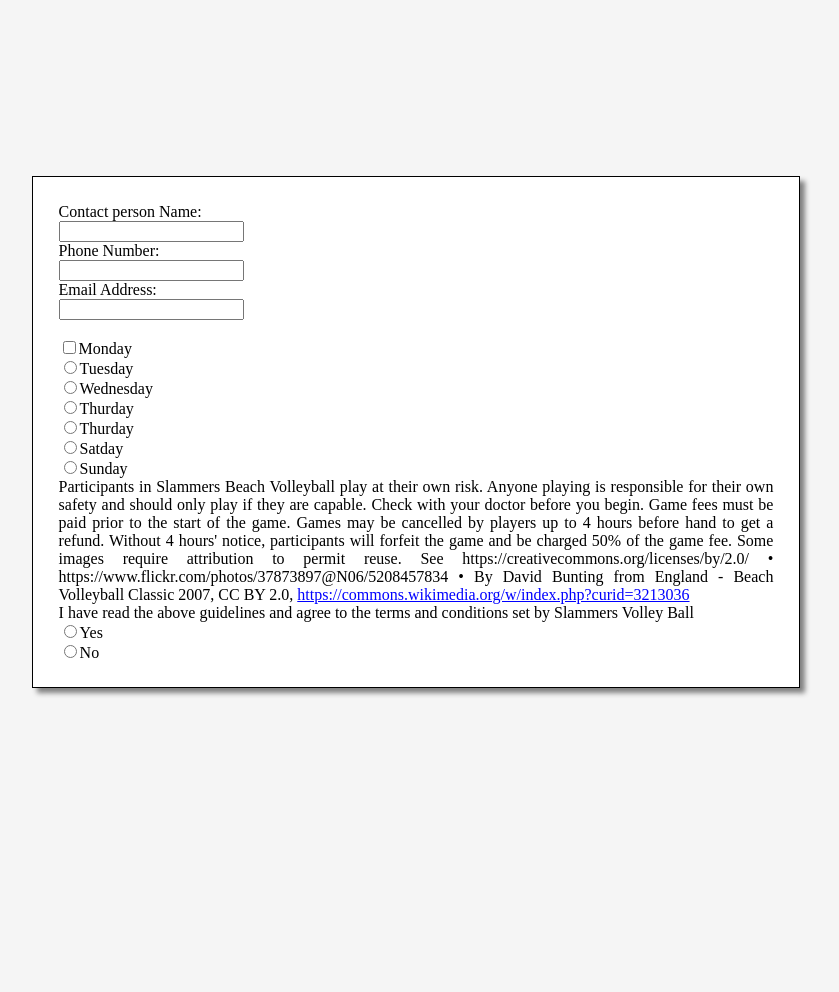
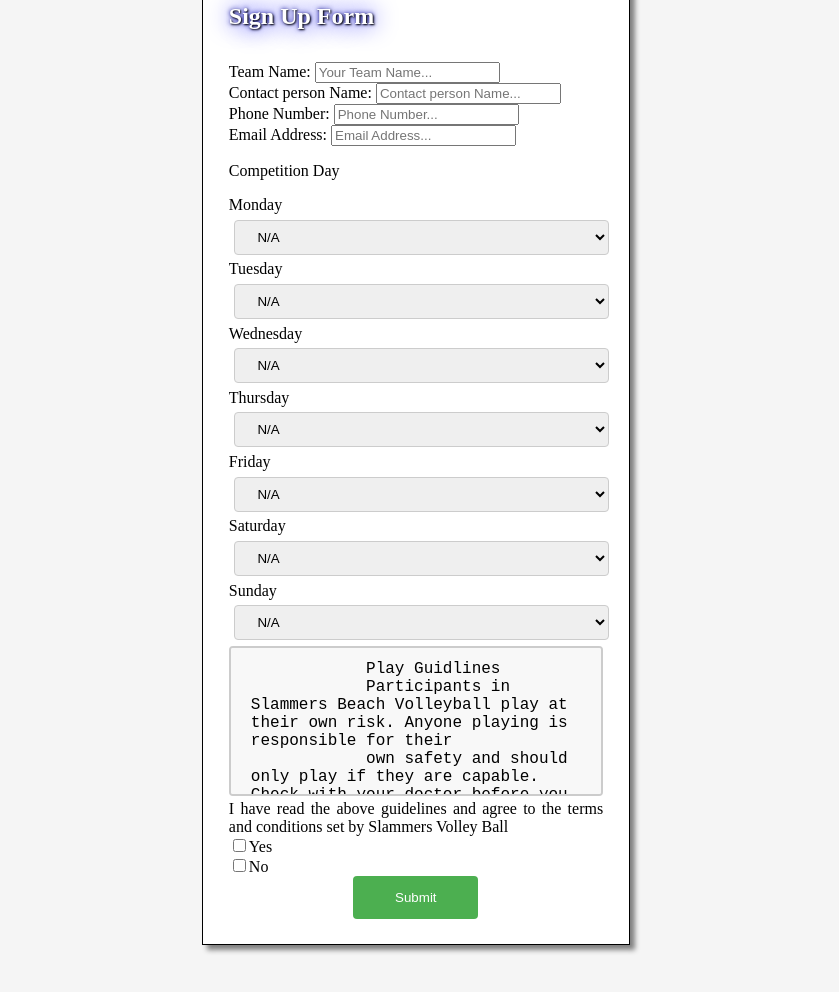
Before and after one commit to DavidPlummer/Beach-Volleyball, a plain HTML site: page Sign Up.html in a window 1280 px wide. Shown: the part 196-1188 px from the top of the page, without its empty margins (224-1063 px from the left). Before the commit the page ends 1140 px from the top, so only its background shows below. Drawn offline with nearby package versions, Linux system fonts and the light colour scheme.

Commit message:
Add files via upload
Added signup box, added formatting, sign up call to actions. still in draft

```diff
--- a/Mainstyle.css
+++ b/Mainstyle.css
@@ -165,6 +165,20 @@
 
 }
 
+section {
+    width: 66.6%;
+    float: left;
+    margin-top: 1%;
+    margin-left: 16.7%;
+    margin-right: 2%;
+    margin-bottom: 10%;
+    border: solid 1px;
+    background-color: white;
+    box-shadow: 3px 3px 5px #888888;
+
+}
+
+
 .text {
     padding-top: 3%;
     margin-top: 0;
@@ -195,11 +209,14 @@
     text-shadow: 1px 1px 2px black, 0 0 25px blue, 0 0 5px darkblue;
 }
 h5 {
-    font-size: 250%;
+    font-size: 100%;
     color: white;
-    text-shadow: 1px 1px 2px black, 0 0 25px blue, 0 0 5px darkblue;
-    margin-left: 33.3%;
-    margin-bottom: 1%;
+    text-shadow: 1px 1px 2px #000000, 0 0 25px #f7ff0c, 0 0 5px #8b840a;
+    margin-left: 0;
+    margin-bottom: 0;
+    margin-top: 12%;
+    padding: 0;
+    text-align: center;
 }
 
 aside {
@@ -251,18 +268,64 @@
     background-color: white
 }
 
+div .form {
+    border-radius: 5px;
+    background-color: #f2f2f2;
+    padding: 20px;
+}
+
 form {
     border: double black 1px;
-    margin-left: 20%;
-    margin-top: 20%;
+    margin-left: 33.3%;
+    margin-top: 11%;
     margin-bottom: 20%;
-    margin-right: 20%;
+    margin-right: 33.3%;
     padding: 2%;
     float: left;
     background-color: white;
     text-align: justify;
     box-shadow: 5px 5px 5px grey;
 }
+
+textarea {
+    width: 100%;
+    height: 150px;
+    padding: 12px 20px;
+    box-sizing: border-box;
+    border: 2px solid #ccc;
+    border-radius: 4px;
+    background-color: #f8f8f8;
+    font-size: 16px;
+    resize: none;
+}
+
+input [type=text], select {
+    width: 100%;
+    padding: 8px 18px;
+    margin: 1.5%;
+    display: inline-block;
+    border: 1px solid #ccc;
+    border-radius: 4px;
+    box-sizing: border-box;
+}
+
+input[type=submit] {
+    width: 33.3%;
+    background-color: #4CAF50;
+    color: white;
+    padding: 14px 20px;
+    margin-left: 33.3% ;
+    border: none;
+    border-radius: 4px;
+    cursor: pointer;
+}
+
+input[type=submit]:hover {
+background-color: #45a049;
+}
+
+
+
 
 .hyperlink{
     text-shadow: none;
@@ -278,7 +341,6 @@
     text-align: center;
     text-shaddow: none;
     text-decoration: none;
-    text-align: center;
 
 }
 
@@ -289,15 +351,25 @@
     text-align: center;
 }
 
+
+div .signup{
+    margin-top: 0;
+    width: 100%;
+
+}
 .signup {
-    width: 95%;
-    float:left;
-    margin-top:14%;
+    background-image: url("Image/sand.jpg");
+    background-repeat: round;
+    width: 100%;
+    background-position: center;
     padding: 0;
-    box-shadow: 3px 3px 5px #888888;
+    box-shadow: 0 4px 8px 0 rgba(0, 0, 0, 0.2), 0 6px 20px 0 rgba(0, 0, 0, 0.19);
     background-color: white;
-    margin-left: 2.5%;
+    margin:0;
     border: solid 1px;
+    color:white;
+    font-family: Tangerine;
+    font-size: 70px;
 }
 
 
@@ -308,18 +380,18 @@
     text-decoration: none;
     font-family: Tangerine;
     font-size: 50px;
-    color: black;
+    color: white;
     margin-left: 33.3%;
-    margin-top: 0%;
+    margin-top: 0;
     margin-bottom: .5%;
-    background-color: rgba(232, 210, 27, 0.63);
+    background-color: rgb(255, 5, 12);
     border: 2px solid rgba(76, 175, 80, 0);
-    box-shadow: 3px 3px 5px rgba(100, 90, 12, 0.63);
+    box-shadow: 3px 3px 5px rgb(255, 5, 12);
 }
 
 .button2:hover {
     background-color: rgba(232, 210, 27, 0.63);
-    color: black;
+    color: white;
     text-decoration: line-through;
     box-shadow: 0px 0px 1px 2px #15fdff;
 }
--- a/Sign Up.html
+++ b/Sign Up.html
@@ -11,13 +11,12 @@
 
 <body>
 
-<header class= "page">
+<header class="page">
 
     <h2> Sign Up</h2>
 
 </header>
 <nav>
-
 
 
     <ul class="menu">
@@ -30,56 +29,109 @@
     </ul>
     <div class="logo">
 
-        <a href= "Index.html"><img src="Image/vector_volleyball.jpg"></a>
+        <a href="Index.html"><img src="Image/vector_volleyball.jpg"></a>
     </div>
 
 
 </nav>
 
+<div>
+    <form>
+        <h4> Sign Up Form</h4>
 
-<div Class= "text">
+        <label for="Team name">Team Name:</label>
+        <input type="text" id="Team name" name="Team Name" placeholder="Your Team Name..."> <br>
 
-We would like an online sign-up form so people can register their team on the site.
-Data we need would be:
-•	Contact person name
-•	Contact phone number
-•	Contact email address
-•	Competition day (choose Monday – Saturday)
-•	Competition time (choose afternoon or evening)
-•	Tick-box for whether they have read and agree with our playing guidelines (below)
+        <label for="Contact person Name">Contact person Name:</label>
+        <input type="text" id="Contact person Name" name="Contact person Name" placeholder="Contact person Name...">
+        <br>
 
-</div>
+        <label for="Phone Number">Phone Number:</label>
+        <input type="text" id="Phone Number" name="Phone Number" placeholder="Phone Number..."> <br>
 
-<form>
-    Contact person Name:<br>
-    <input type="text" name = "Name"> <br>
-    Phone Number:<br>
-    <input type="text" name = "Phone Number"> <br>
-    Email Address:<br>
-    <input type="text" name = "Email"> <br>
-    <br>
-    <input type="checkbox" name="day" value=" Monday">Monday<br>
-    <input type="radio" name="day" value=" Tuesday">Tuesday<br>
-    <input type="radio" name="day" value=" Wednesday">Wednesday<br>
-    <input type="radio" name="day" value=" Thurday">Thurday<br>
-    <input type="radio" name="day" value=" Friday">Thurday<br>
-    <input type="radio" name="day" value=" Satday">Satday<br>
-    <input type="radio" name="day" value=" Sunday">Sunday<br>
-    Participants in Slammers Beach Volleyball play at their own risk. Anyone playing is responsible for their own safety and should only play if they are capable. Check with your doctor before you begin.
-    Game fees must be paid prior to the start of the game. Games may be cancelled by players up to 4 hours before hand to get a refund. Without 4 hours' notice, participants will forfeit the game and be charged 50% of the game fee.
+        <label for="Email Address">Email Address:</label>
+        <input type="text" id="Email Address" name="Email Address" placeholder="Email Address..."> <br>
+        <p> Competition Day</p>
 
-    Some images require attribution to permit reuse. See https://creativecommons.org/licenses/by/2.0/
-    •	https://www.flickr.com/photos/37873897@N06/5208457834
 
-    •	By David Bunting from England - Beach Volleyball Classic 2007, CC BY 2.0, <a
-        href="https://commons.wikimedia.org/w/index.php?curid=3213036" target="_blank" class=" hyperlink">https://commons.wikimedia.org/w/index.php?curid=3213036</a><br>
-    I have read the above guidelines and agree to the terms and conditions set by Slammers Volley Ball<br>
-    <input type="radio" name="Guidelines" value="yes">Yes<br>
-    <input type="radio" name="Guidelines" value="No">No<br>
+        <label for="Monday">Monday</label>
+        <select id="Monday" name="Monday">
+            <option value="None">N/A</option>
+            <option value="Afternoon">Afternoon</option>
+            <option value="Evening">Evening</option>
+            <option value="Both">Both</option>
+        </select>
+
+        <label for="Tuesday">Tuesday</label>
+        <select id="Tuesday" name="Tuesday">
+            <option value="None">N/A</option>
+            <option value="Afternoon">Afternoon</option>
+            <option value="Evening">Evening</option>
+            <option value="Both">Both</option>
+        </select>
+        <label for="Wednesday">Wednesday</label>
+        <select id="Wednesday" name="Wednesday">
+            <option value="None">N/A</option>
+            <option value="Afternoon">Afternoon</option>
+            <option value="Evening">Evening</option>
+            <option value="Both">Both</option>
+        </select>
+        <label for="Thursday">Thursday</label>
+        <select id="Thursday" name="Thursday">
+            <option value="None">N/A</option>
+            <option value="Afternoon">Afternoon</option>
+            <option value="Evening">Evening</option>
+            <option value="Both">Both</option>
+        </select>
+        <label for="Friday">Friday</label>
+        <select id="Friday" name="Friday">
+            <option value="None">N/A</option>
+            <option value="Afternoon">Afternoon</option>
+            <option value="Evening">Evening</option>
+            <option value="Both">Both</option>
+        </select>
+        <label for="Saturday">Saturday</label>
+        <select id="Saturday" name="Saturday">
+            <option value="None">N/A</option>
+            <option value="Afternoon">Afternoon</option>
+            <option value="Evening">Evening</option>
+            <option value="Both">Both</option>
+        </select>
+        <label for="Sunday">Sunday</label>
+        <select id="Sunday" name="Sunday">
+            <option value="None">N/A</option>
+            <option value="Afternoon">Afternoon</option>
+            <option value="Evening">Evening</option>
+            <option value="Both">Both</option>
+        </select>
+
+        <textarea >
+            Play Guidlines
+            Participants in Slammers Beach Volleyball play at their own risk. Anyone playing is responsible for their
+            own safety and should only play if they are capable. Check with your doctor before you begin.
+            Game fees must be paid prior to the start of the game. Games may be cancelled by players up to 4 hours
+            before hand to get a refund. Without 4 hours' notice, participants will forfeit the game and be charged 50%
+            of the game fee.
+
+            Some images require attribution to permit reuse. See https://creativecommons.org/licenses/by/2.0/
+            • https://www.flickr.com/photos/37873897@N06/5208457834
+
+            • By David Bunting from England - Beach Volleyball Classic 2007, CC BY 2.0,
+                    https://commons.wikimedia.org/w/index.php?curid=3213036
+
+        </textarea>
+
+        I have read the above guidelines and agree to the terms and conditions set by Slammers Volley Ball<br>
+        <input type="checkbox" name="Yes" value="yes">Yes<br>
+        <input type="checkbox" name="No" value="No">No<br>
+        <input type="Submit" value="Submit">
+
+
     </form>
 
 
-</form>
+    </form>
+</div>
 
 <footer></footer>
 </body>
```
Also changed, not shown: Home.html (+7 -6 lines).
